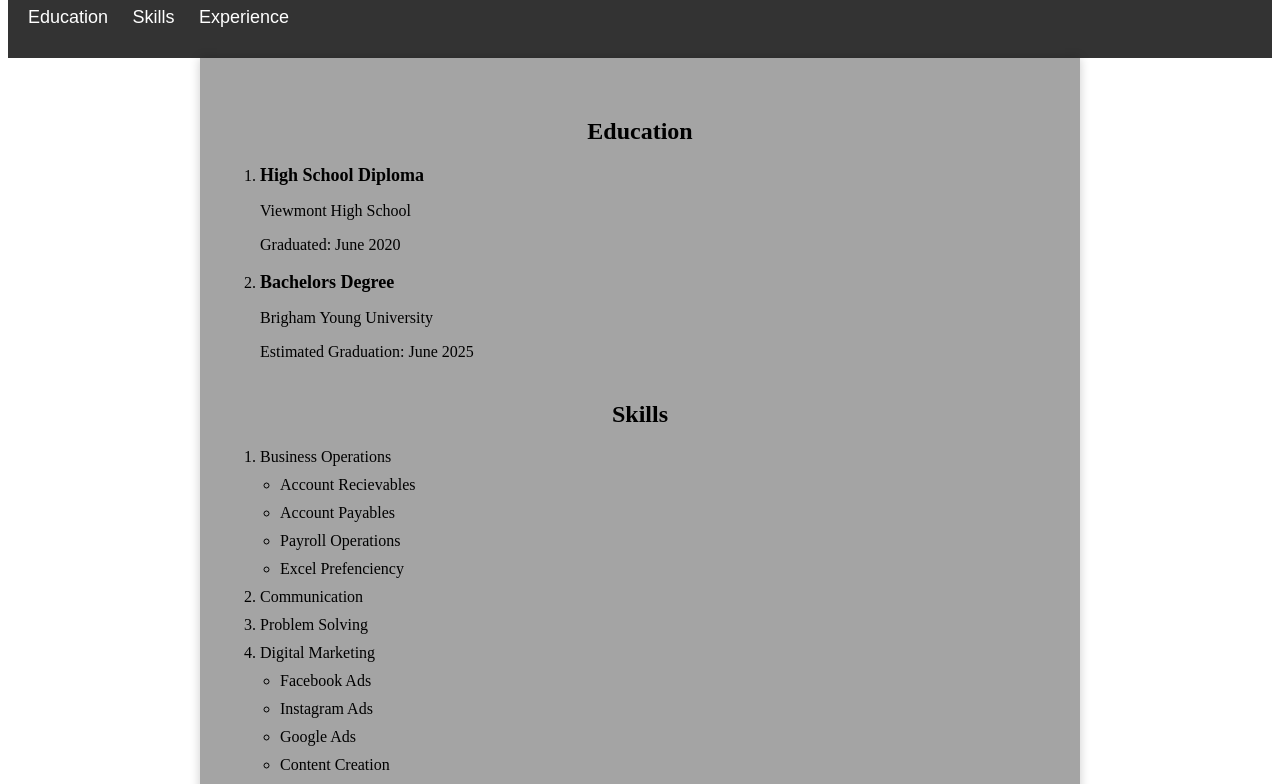
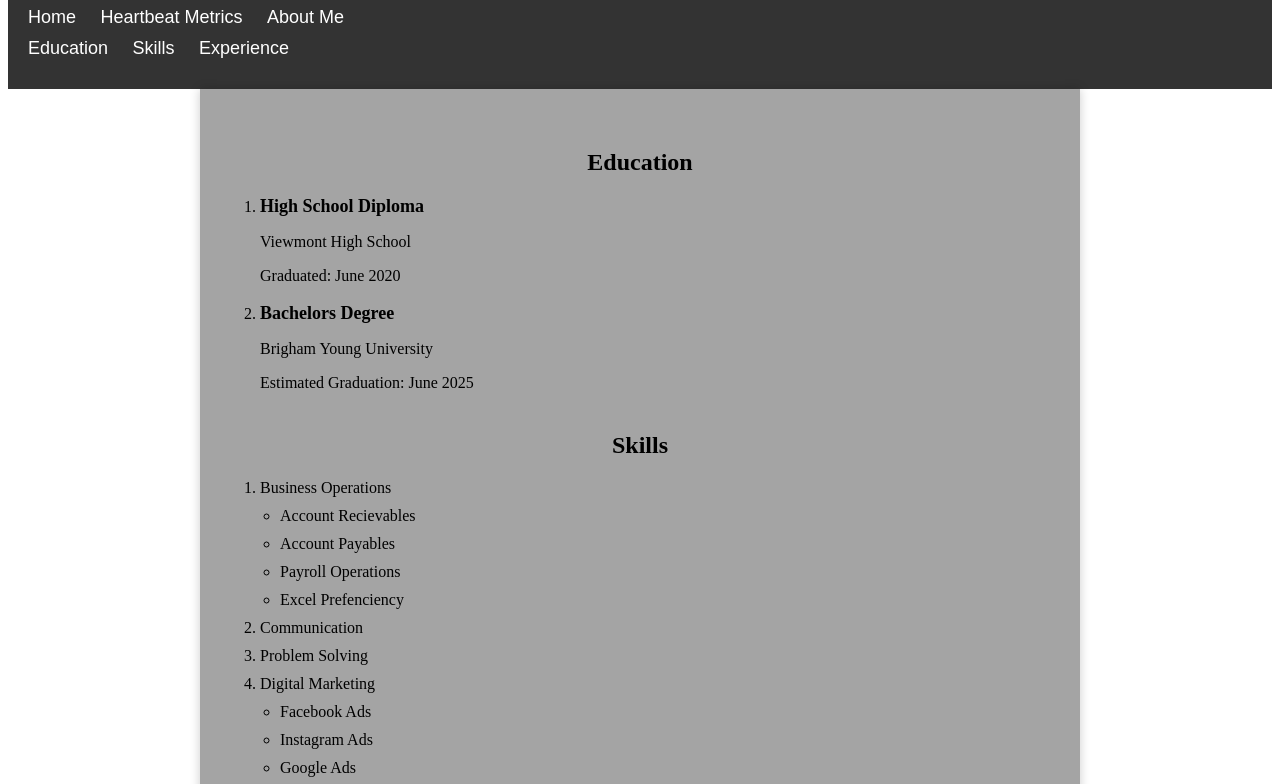
Before and after one commit to shandomination/finishedfinalproject, a plain HTML site: page about.html in a window 1280 px wide. Shown: the part 101-885 px from the top of the page. Drawn offline with Linux system fonts and the light colour scheme; files that its build step writes are made by us from their sources; files whose address does not match are found by name.

Commit message:
Add files via upload

```diff
--- a/about.html
+++ b/about.html
@@ -3,13 +3,16 @@
 <head>
 	<title>My Resume</title>
 	<link rel="stylesheet" type="text/css" href="../startbootstrap-clean-blog-gh-pages/css/scratchstyles.css">
-
 </head>
 <body>
 	<header>
 		<h1>Shandon Lindquist</h1>
 		<nav>
 			<div class="nav li">
+
+			<li class="nav-item"><a class="nav-link px-lg-3 py-3 py-lg-4" href="index.html">Home</a></li>
+			<li class="nav-item"><a class="nav-link px-lg-3 py-3 py-lg-4" href="contact.html">Heartbeat Metrics</a></li>
+			<li class="nav-item"><a class="nav-link px-lg-3 py-3 py-lg-4" href="about.html">About Me</a></li>
 				<ul>
 					<li><a href="#education">Education</a></li>
 					<li><a href="#skills">Skills</a></li>
```
